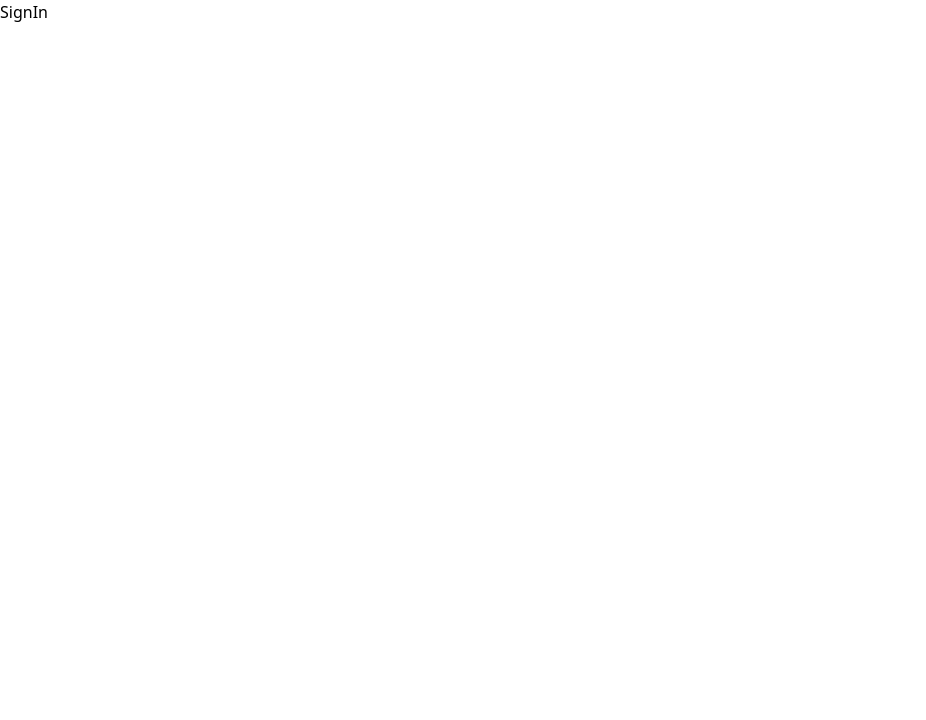
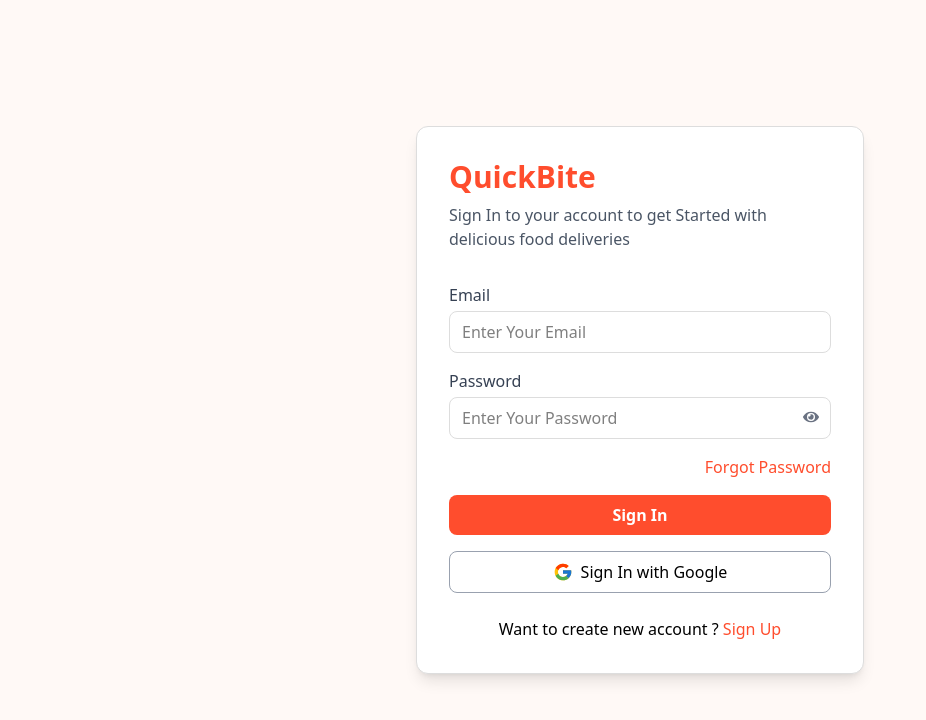
Before and after one commit to SaurabhTomer/QuickBite, a React app in the folder frontend/: page /signin in a window 1280 px wide. Shown: the top 720 px of the page, without its empty margins (0-926 px from the left). Built offline with nearby package versions, Linux system fonts and the light colour scheme; the HTML template or start-up script is replaced by a standard one.

Commit message:
created signin pages in react

```diff
--- a/frontend/package.json
+++ b/frontend/package.json
@@ -11,6 +11,7 @@
   },
   "dependencies": {
     "@tailwindcss/vite": "^4.1.16",
+    "axios": "^1.13.2",
     "react": "^19.1.1",
     "react-dom": "^19.1.1",
     "react-icons": "^5.5.0",
--- a/frontend/src/App.jsx
+++ b/frontend/src/App.jsx
@@ -2,6 +2,9 @@
 import {Routes , Route} from 'react-router-dom'
 import SignUp from './pages/SignUp'
 import SignIn from './pages/SignIn'
+
+//url  of backend where  it is running
+export const serverUrl = "http://localhost:8000"
 
 function App() {
   return (
--- a/frontend/src/pages/SignIn.jsx
+++ b/frontend/src/pages/SignIn.jsx
@@ -1,9 +1,148 @@
-import React from 'react'
+import React, { useState } from "react";
+import { FaEye } from "react-icons/fa";
+import { FaEyeSlash } from "react-icons/fa";
+import { FcGoogle } from "react-icons/fc";
+import { useNavigate } from "react-router-dom";
+import axios from 'axios';
+import { serverUrl } from "../App";
 
 function SignIn() {
+
+    //color properties
+  const bgColor = "#fff9f6";
+  const primaryColor = "#ff4d2d";
+  const hoverColor = "#e64323";
+  const borderColor = "#ddd";
+
+  const [showPassword, setShowPassword] = useState(false); //  state for toggling visibility
+
+
+  //naviagte to move to next pages
+  const navigate = useNavigate();
+
+  //states for  user entered field
+
+  const [email, setEmail] = useState("");
+  const [password, setPassword] = useState("");
+
+
+
+//   function to handle submit signin data
+  const handleSignIn = async () => {
+    try {
+        const result = await axios.post(`${serverUrl}/api/auth/signin`,
+        {
+            email , password
+        },
+        {withCredentials:true}
+    )
+    console.log(result);
+
+    } catch (error) {
+        console.log(error);
+    }
+  }
+
   return (
-    <div>SignIn</div>
-  )
+    <div
+      className="min-h-screen w-full flex items-center justify-center p-4"
+      style={{ backgroundColor: bgColor }}
+    >
+      <div
+        className={`bg-white rounded-xl shadow-lg w-full max-w-md p-8 border `}
+        style={{ border: `1px solid ${borderColor}` }}
+      >
+        <h1
+          className={`text-3xl font-bold mb-2`}
+          style={{ color: primaryColor }}
+        >
+          QuickBite
+        </h1>
+        <p className="text-gray-600 mb-8">
+          Sign In to your account to get Started with delicious food deliveries
+        </p>
+
+
+        {/* email */}
+        <div className="mb-4">
+          <label
+            htmlFor="email"
+            className="block text-gray-700  font-medium mb-1"
+          >
+            Email
+          </label>
+          <input
+            type="email"
+            className="w-full border rounded-lg px-3 py-2 focus:outline-none"
+            placeholder="Enter Your Email"
+            style={{ border: `1px solid ${borderColor}` }}
+            onChange={(e) => setEmail(e.target.value)}
+            value={email}
+          />
+        </div>
+
+
+
+        {/* password */}
+        <div className="mb-4">
+          <label
+            htmlFor="password"
+            className="block text-gray-700  font-medium mb-1"
+          >
+            Password
+          </label>
+          <div className="relative ">
+            <input
+              type={`${!showPassword ? "password" : "text"}`}
+              className="w-full border rounded-lg px-3 py-2 focus:outline-none "
+              placeholder="Enter Your Password"
+              style={{ border: `1px solid ${borderColor}` }}
+              onChange={(e) => setPassword(e.target.value)}
+              value={password}
+            />
+            <button
+              className="absolute right-3 top-3 text-gray-500 cursor-pointer "
+              // on click on eye button it changes value of set show password ( toggle password visibility)
+              onClick={() => setShowPassword((prev) => !prev)}
+            >
+              {!showPassword ? <FaEye /> : <FaEyeSlash />}
+            </button>
+          </div>
+        </div>
+
+        {/* forgot password */}
+        <div className="text-right mb-4 text-[#ff4d2d]"
+        onClick={() => navigate('forgot-password')}>
+            Forgot Password
+        </div>
+
+
+
+        {/* signup button */}
+        <button
+          className={`w-full font-semibold pointer-cursor text-center bg-[#ff4d2d] text-white hover:bg-[#e64323] py-2 rounded-lg  `}
+          onClick={handleSignIn}
+        >
+          Sign In
+        </button>
+
+        {/* signup  with google */}
+        <button className="w-full mt-4 flex items-center justify-center gap-2 border rounded-lg px-4 py-2 transition duration-200 hover:bg-gray-100 border-gray-400">
+          <FcGoogle size={20} />
+          <span>Sign In with Google</span>
+        </button>
+
+        {/* line below that google signup */}
+        <p
+          className="text-center mt-6 cursor-pointer"
+          onClick={() => navigate("/signup")}
+        >
+          Want to create new account ?{" "}
+          <span className="text-[#ff4d2d]">Sign Up</span>
+        </p>
+      </div>
+    </div>
+  );
 }
 
-export default SignIn
+export default SignIn;
--- a/frontend/src/pages/SignUp.jsx
+++ b/frontend/src/pages/SignUp.jsx
@@ -3,8 +3,12 @@
 import { FaEyeSlash } from "react-icons/fa";
 import { FcGoogle } from "react-icons/fc";
 import { useNavigate } from "react-router-dom";
+import axios from 'axios';
+import { serverUrl } from "../App";
 
 function SignUp() {
+
+    //color properties
   const bgColor = "#fff9f6";
   const primaryColor = "#ff4d2d";
   const hoverColor = "#e64323";
@@ -12,7 +16,33 @@
 
   const [showPassword, setShowPassword] = useState(false); //  state for toggling visibility
   const [role, setRole] = useState("user"); //state for role
+
+  //naviagte to move to next pages
   const navigate = useNavigate();
+
+  //states for  user entered field
+  const [fullName, setFullName] = useState("");
+  const [email, setEmail] = useState("");
+  const [password, setPassword] = useState("");
+  const [mobile, setMobile] = useState("");
+
+
+//   function to handle submit signup data
+  const handleSignUp = async () => {
+    try {
+        const result = await axios.post(`${serverUrl}/api/auth/signup`,
+        {
+            fullName,email,password,mobile,role
+        },
+        {withCredentials:true}
+    )
+    console.log(result);
+
+    } catch (error) {
+        console.log(error);
+    }
+  }
+
   return (
     <div
       className="min-h-screen w-full flex items-center justify-center p-4"
@@ -45,6 +75,8 @@
             className="w-full border rounded-lg px-3 py-2 focus:outline-none"
             placeholder="Enter Your Full Name"
             style={{ border: `1px solid ${borderColor}` }}
+            onChange={(e) => setFullName(e.target.value)}
+            value={fullName}
           />
         </div>
 
@@ -61,6 +93,8 @@
             className="w-full border rounded-lg px-3 py-2 focus:outline-none"
             placeholder="Enter Your Email"
             style={{ border: `1px solid ${borderColor}` }}
+            onChange={(e) => setEmail(e.target.value)}
+            value={email}
           />
         </div>
 
@@ -77,6 +111,8 @@
             className="w-full border rounded-lg px-3 py-2 focus:outline-none "
             placeholder="Enter Your Mobile Number"
             style={{ border: `1px solid ${borderColor}` }}
+            onChange={(e) => setMobile(e.target.value)}
+            value={mobile}
           />
         </div>
 
@@ -94,6 +130,8 @@
               className="w-full border rounded-lg px-3 py-2 focus:outline-none "
               placeholder="Enter Your Password"
               style={{ border: `1px solid ${borderColor}` }}
+              onChange={(e) => setPassword(e.target.value)}
+              value={password}
             />
             <button
               className="absolute right-3 top-3 text-gray-500 cursor-pointer "
@@ -133,6 +171,7 @@
         {/* signup button */}
         <button
           className={`w-full font-semibold pointer-cursor text-center bg-[#ff4d2d] text-white hover:bg-[#e64323] py-2 rounded-lg  `}
+          onClick={handleSignUp}
         >
           Sign Up
         </button>
```
Also changed, not shown: 1 other file (tests, documents, lock files or other folders).
